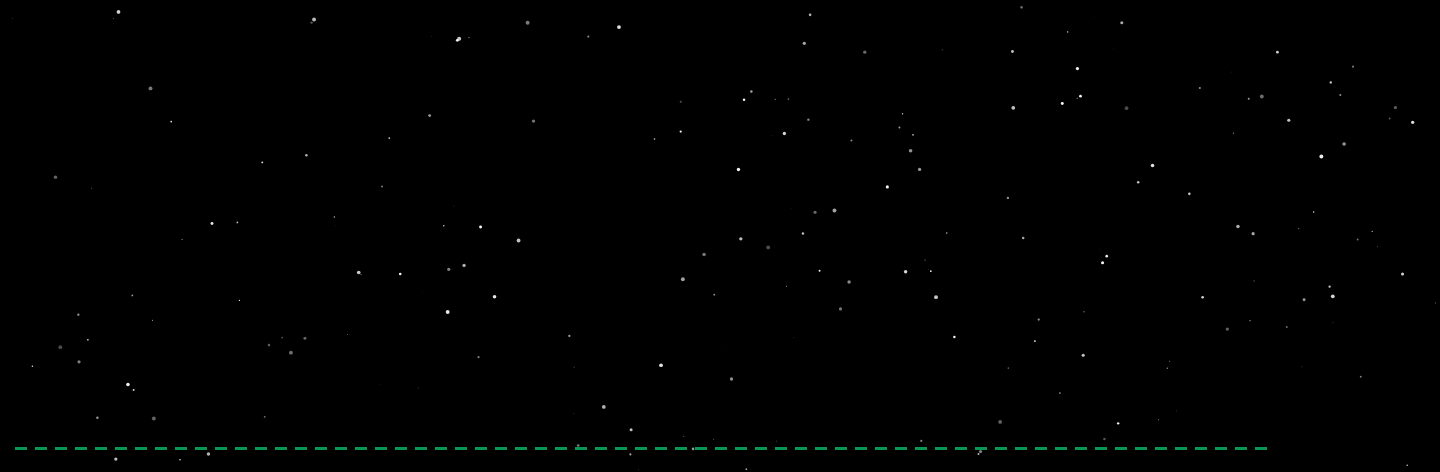
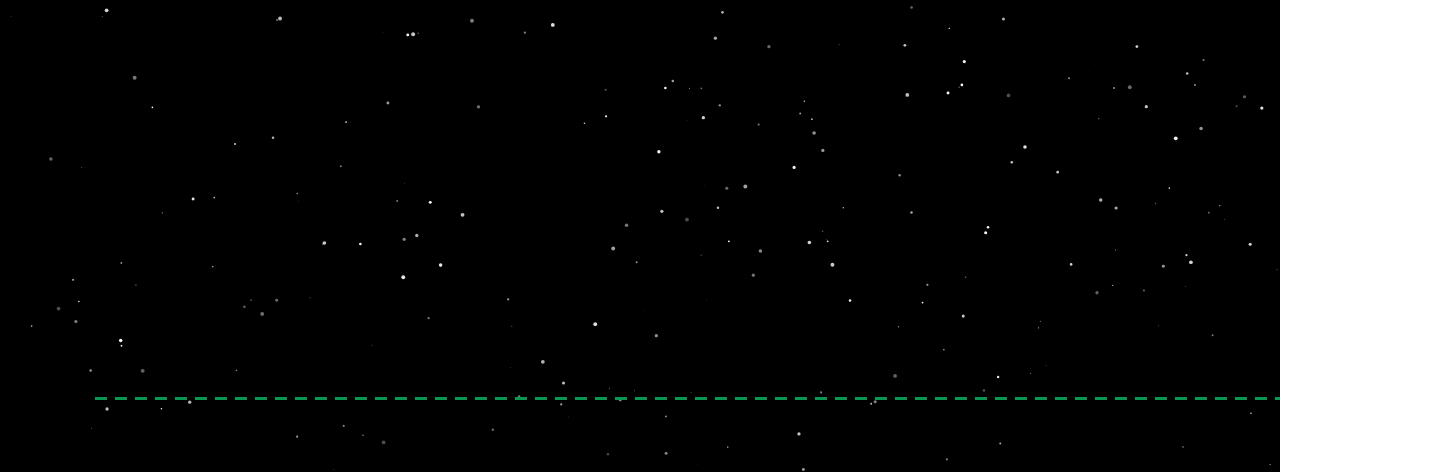
Before and after one commit to yuangaonyc/monstercat-visualizer, a website built with webpack: page bin/index.html in a window 1280 px wide. Shown: the top 472 px of the page, 1440 px wide, since content can reach past the window. Built offline with nearby package versions, Linux system fonts and the light colour scheme; a web font is replaced by a local one.

```diff
--- a/bin/css/application.css
+++ b/bin/css/application.css
@@ -7,14 +7,14 @@
 font-family: 'Gotham Pro Bold';
 font-style: normal;
 font-weight: normal;
-src: url('/bin/assets/fonts/GothaProBol.woff') format('woff');
+src: url('../assets/fonts/GothaProBol.woff') format('woff');
 }
 
 @font-face {
 font-family: 'Gotham Pro';
 font-style: normal;
 font-weight: normal;
-src: url('/bin/assets/fonts/GothamPro.woff') format('woff');
+src: url('../assets/fonts/GothamPro.woff') format('woff');
 }
 
 #mp3_player {
--- a/bin/index.html
+++ b/bin/index.html
@@ -3,14 +3,14 @@
   <head>
     <meta charset="utf-8">
     <title>Monstercat Visualiser</title>
-    <link href="/bin/assets/images/logo.png" rel="icon">
+    <link href="./assets/images/logo.png" rel="icon">
     <link rel="stylesheet" href="css/application.css">
     <script src="https://code.jquery.com/jquery-2.1.4.min.js"></script>
     <script src="https://cdn.rawgit.com/nnattawat/flip/master/dist/jquery.flip.min.js"></script>
   </head>
   <body>
-    <img src="/bin/assets/images/arrow_left.png" id="arrow_left" class="arrow">
-    <img src="/bin/assets/images/arrow_right.png" id="arrow_right" class="arrow">
+    <img src="./assets/images/arrow_left.png" id="arrow_left" class="arrow">
+    <img src="./assets/images/arrow_right.png" id="arrow_right" class="arrow">
     <canvas id="stars"></canvas>
     <canvas id="clouds"></canvas>
     <div id="mp3_player">
--- a/bin/js/_analyser.js
+++ b/bin/js/_analyser.js
@@ -25,7 +25,7 @@
     front.style.backgroundColor = window.themes[window.trackID];
     document.querySelector('#album_art').appendChild(front);
   const albumArtFront = new Image();
-    albumArtFront.src = '/bin/assets/images/monstercat.png';
+    albumArtFront.src = './assets/images/monstercat.png';
     document.querySelector('.front').appendChild(albumArtFront);
 
   // init back album art
--- a/bin/js/application.js
+++ b/bin/js/application.js
@@ -21,11 +21,11 @@
   'rgba(229, 206, 6, 1)',
 ];
 window.albumArts = [
-  '/bin/assets/images/marshmello.jpg',
-  '/bin/assets/images/hellberg.jpg',
-  '/bin/assets/images/volant.jpg',
-  '/bin/assets/images/nanobii.png',
-  '/bin/assets/images/pegboard-nerds.jpg',
+  './assets/images/marshmello.jpg',
+  './assets/images/hellberg.jpg',
+  './assets/images/volant.jpg',
+  './assets/images/nanobii.png',
+  './assets/images/pegboard-nerds.jpg',
 ];
 window.artists = [
   'marshmello',
@@ -46,8 +46,8 @@
 const cloudCount = 20;
 const maxXVelocity = 0.5;
 const maxYVelocity = 0.1;
-const canvasWidth = 1440;
-const canvasHeight = 900;
+const canvasWidth = $(window).width();
+const canvasHeight = $(window).height();
 const minCloudHeight = 300;
 const maxCloudHeight = 600;
 const fps = 30;
--- a/package.json
+++ b/package.json
@@ -10,6 +10,7 @@
     "babel": "^6.23.0",
     "babel-core": "^6.24.1",
     "babel-loader": "^7.0.0",
+    "express": "^4.15.2",
     "source-map": "^0.5.6",
     "webpack": "^2.5.0"
   },
@@ -21,6 +22,7 @@
   "scripts": {
     "test": "echo \"Error: no test specified\" && exit 1",
     "postinstall": "webpack",
+    "start": "node server.js",
     "webpack": "webpack"
   },
   "repository": {
```
Also changed, not shown: server.js (added, +13 -0 lines).
